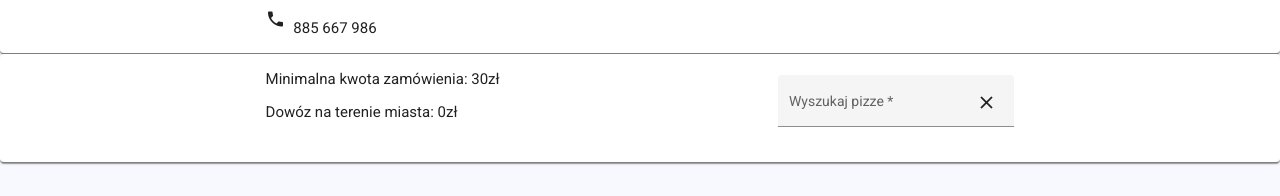
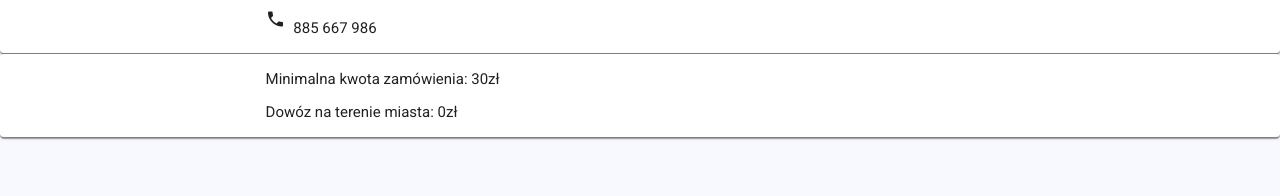
Before and after one commit to Portal-Jumper/angular-restaurant-app, an Angular app: page / in a window 1280 px wide. Shown: the part 334-530 px from the top of the page. Built offline with nearby package versions, Linux system fonts and the light colour scheme; no server answers.

Commit message:
dynamic search

```diff
--- a/src/app/components/MainPage/top-bar/top-bar.component.html
+++ b/src/app/components/MainPage/top-bar/top-bar.component.html
@@ -30,13 +30,4 @@
       Dowóz na terenie miasta: 0zł
     </p>
   </mat-card-content>
-  <mat-card-content class="margin-right">
-    <mat-form-field class="example-form-field" appearance="fill">
-      <mat-label>Wyszukaj pizze</mat-label>
-      <input matInput type="text" #name required>
-      <button matSuffix mat-icon-button (click)="name.value=' '">
-        <mat-icon>close</mat-icon>
-      </button>
-    </mat-form-field>
-  </mat-card-content>
 </mat-card>
```
